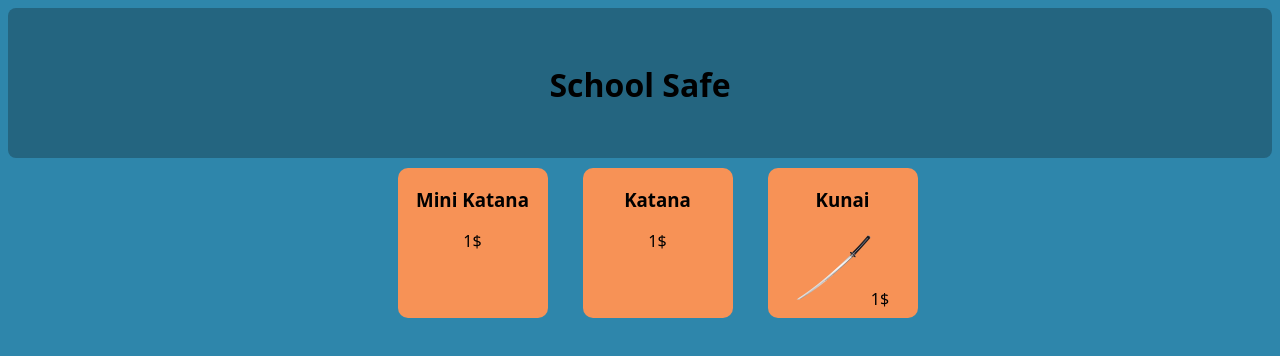
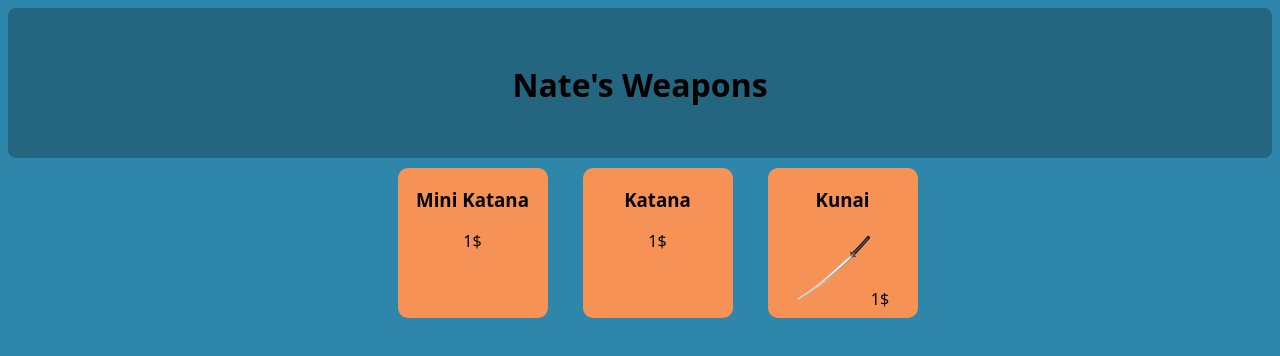
Before and after one commit to TheGreanestOfBeans/SSW, a plain HTML site: page index.html in a window 1280 px wide. Drawn offline with Linux system fonts and the light colour scheme.

Commit message:
Update index.html

```diff
--- a/index.html
+++ b/index.html
@@ -5,10 +5,10 @@
     <meta charset="UTF-8">
     <meta http-equiv="X-UA-Compatible" content="IE=edge">
     <meta name="viewport" content="width=device-width, initial-scale=1.0">
-    <title>School Safe</title>
+    <title>Nate's Weapons</title>
     <script src="buy.js"></script>
     <div id="Banner">
-        <h1>School Safe</h1>
+        <h1>Nate's Weapons</h1>
     </div>
 
     <div class="Prods">
```
